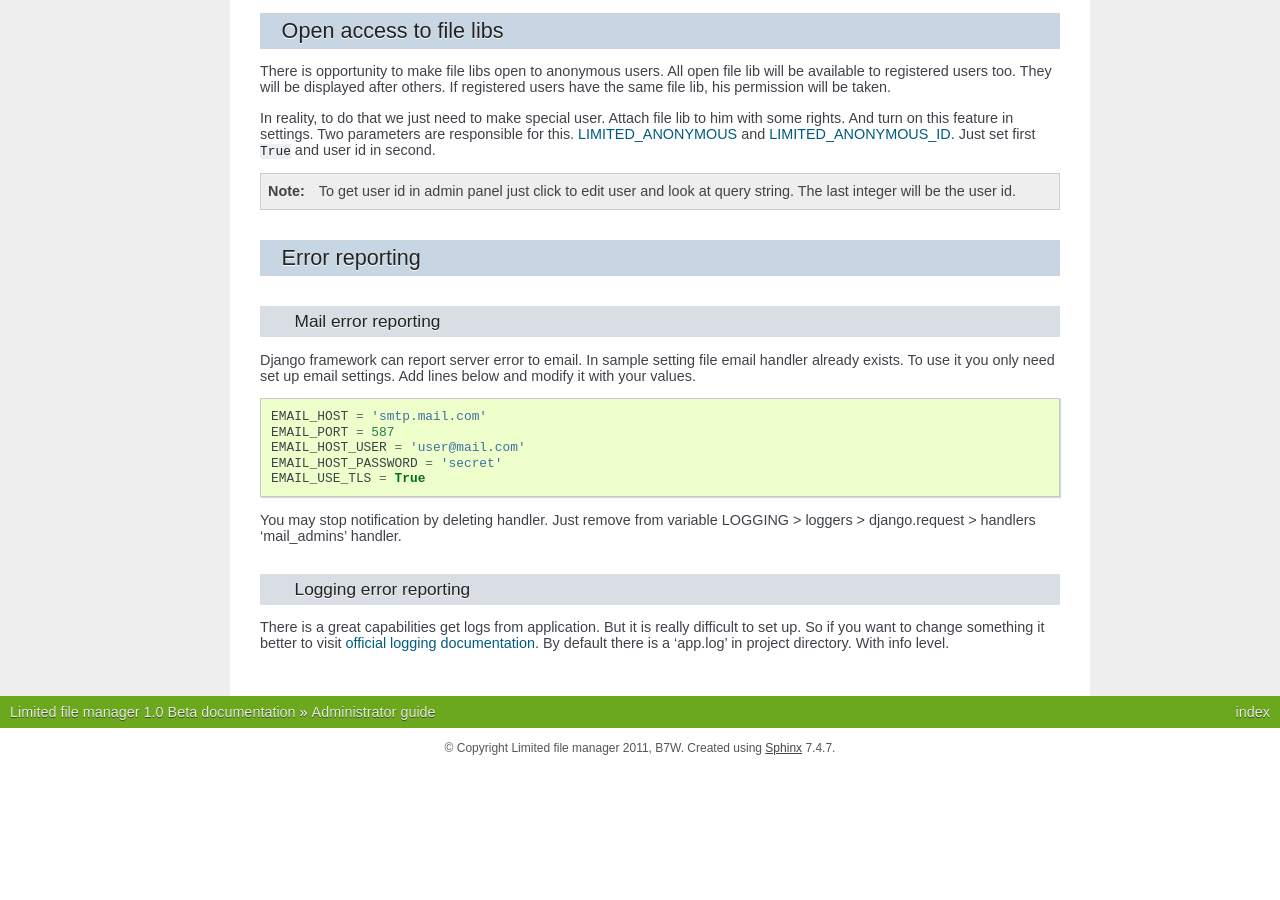
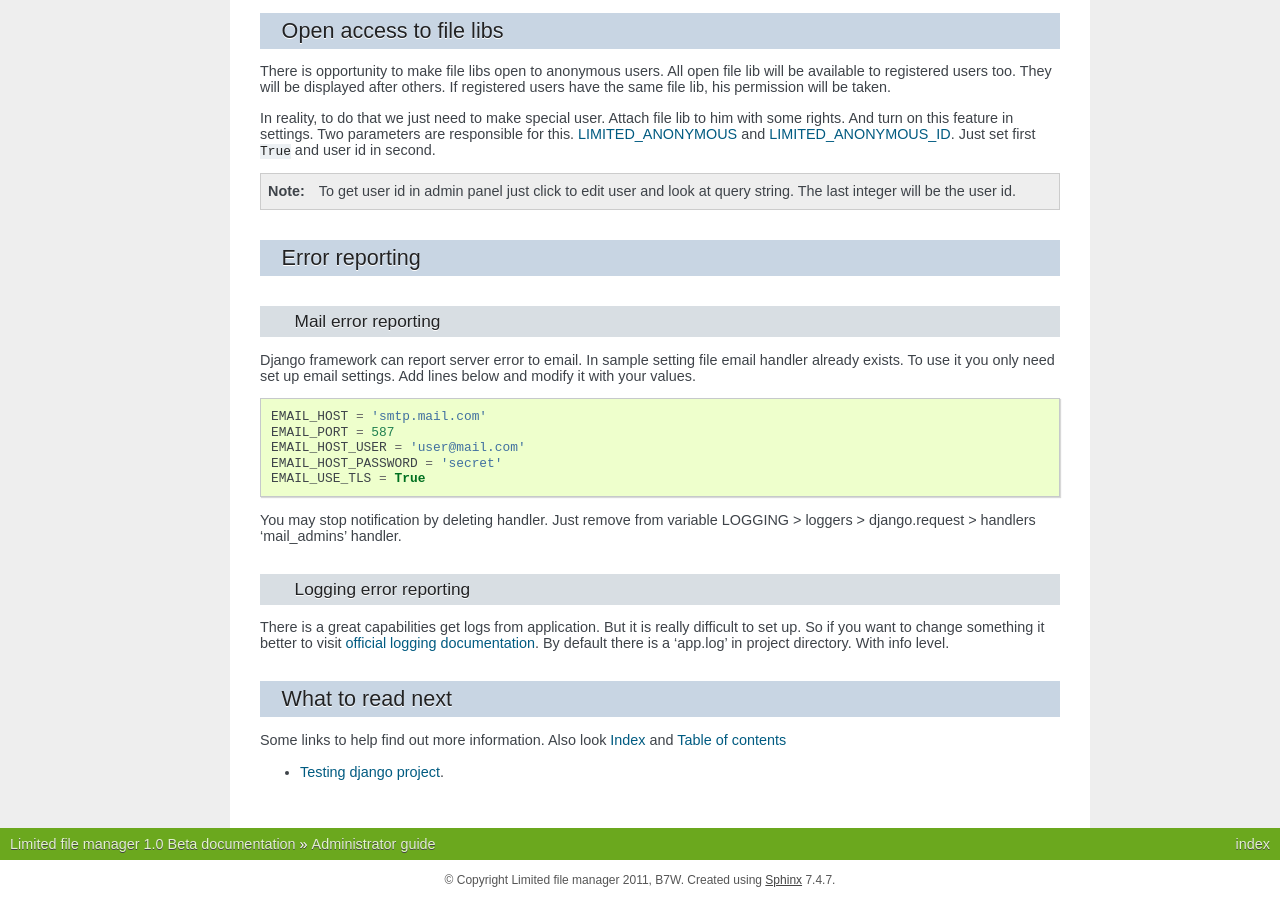
Before and after one commit to b7w/limited-fm, a Sphinx documentation site: the page built from docs/guide/administrator.rst, in a window 1280 px wide and 900 px high, scrolled down 1471 px. Built offline with Sphinx 7.4.7, drawn with Linux system fonts in a browser that asks for light colours; before the commit the page ends 2239 px from its top, so only the background shows below that.

Commit message:
Add testing topic.

```diff
--- a/docs/contents.rst
+++ b/docs/contents.rst
@@ -18,6 +18,8 @@ Limited documentation contents
 
     releases/index
 
+    topics/index
+
 
 
 
--- a/docs/guide/administrator.rst
+++ b/docs/guide/administrator.rst
@@ -194,3 +194,13 @@ Logging error reporting
   `official logging documentation <http://docs.djangoproject.com/en/dev/topics/logging>`__.
   By default there is a 'app.log' in project directory.
   With info level.
+
+
+
+What to read next
+====================================
+
+| Some links to help find out more information.
+  Also look :doc:`Index </index>` and :doc:`Table of contents </contents>`
+
+* | :doc:`Testing django project </topics/testing>`.
```
Also changed, not shown: docs/topics/index.rst (added, +9 -0 lines), docs/topics/testing.rst (added, +60 -0 lines), 1 other file.
